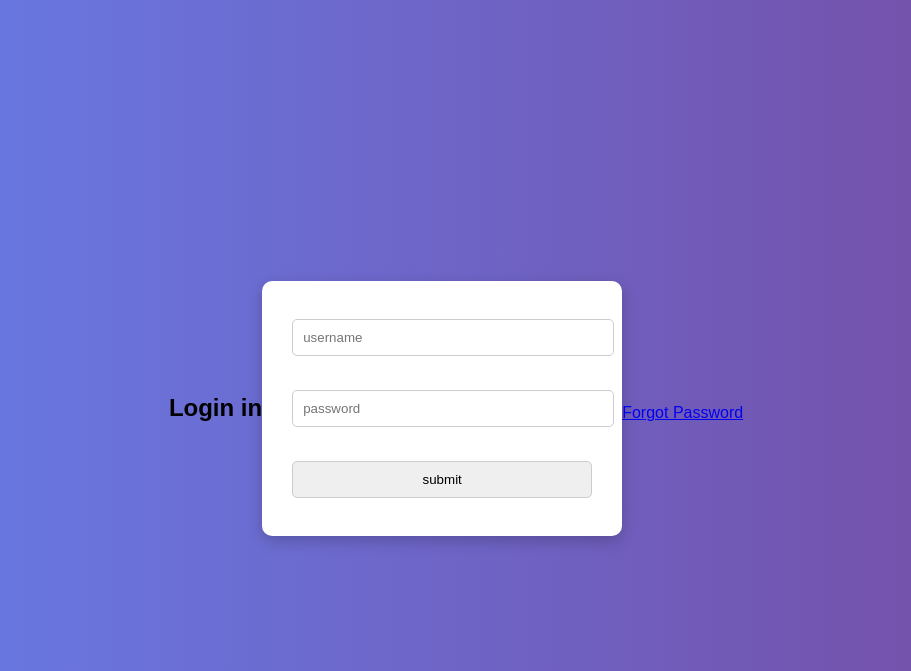
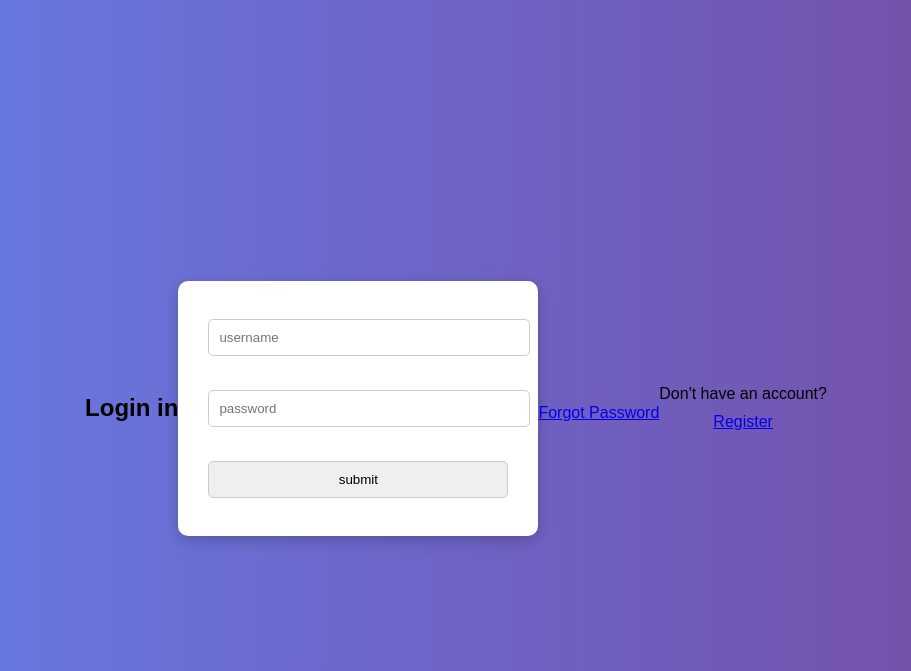
Before and after one commit to daneshreddy/E-commerce, a Flask app: page /login in a window 1280 px wide. Shown: the top 671 px of the page, without its empty margins (184-1095 px from the left). Run offline with Flask 3, Linux system fonts and the light colour scheme.

Commit message:
Added register link

```diff
--- a/templates/login.html
+++ b/templates/login.html
@@ -71,6 +71,10 @@ a{
 
         <p><a href="{{ url_for('forgot') }}">Forgot Password</a></p>
         <p style="color: black;"></p>
+        <p style="margin-top:15px; text-align:center;">
+    Don't have an account?
+    <a href="{{ url_for('register') }}">Register</a>
+</p>
 
 </body>
 </html>
```
